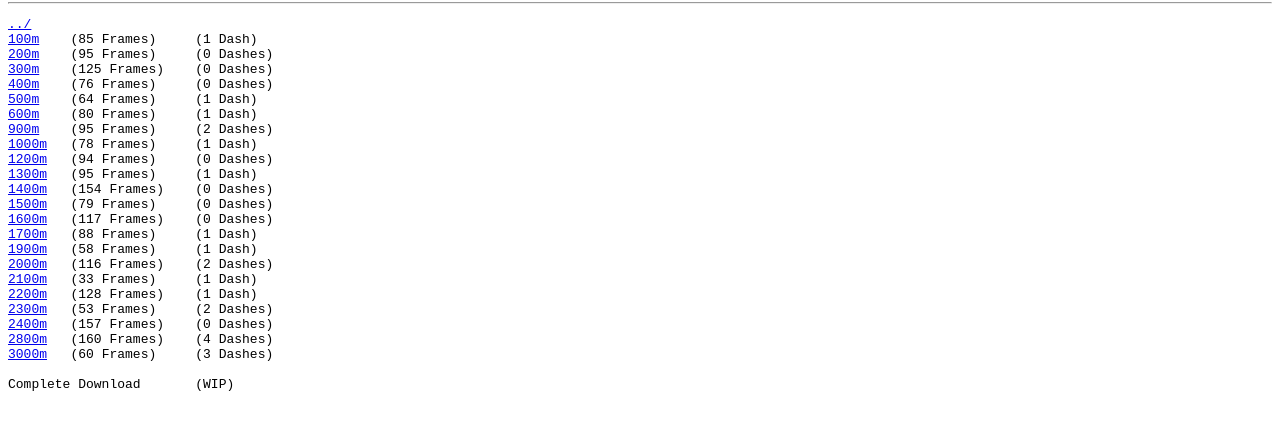
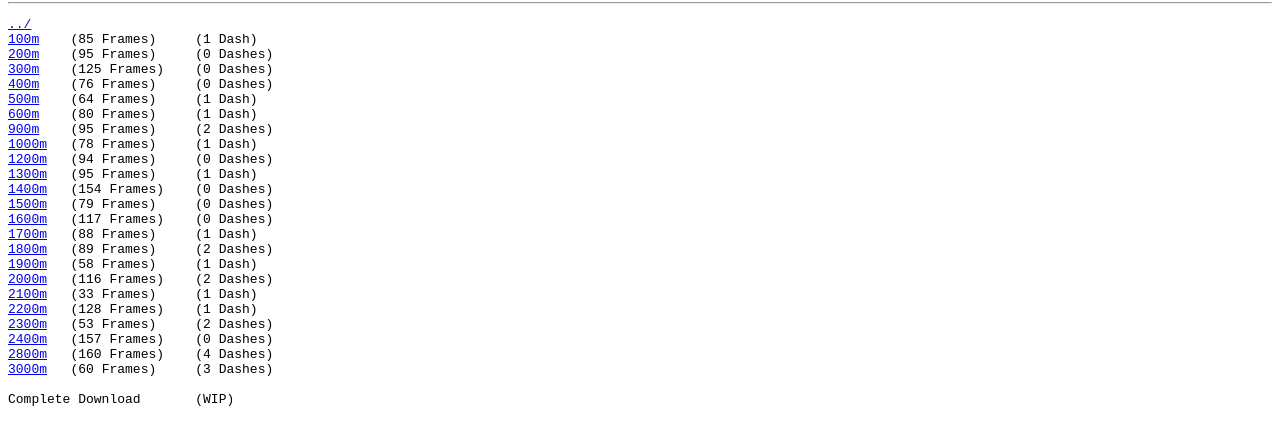
Before and after one commit to CelesteClassic/tasdatabase, a plain HTML site: page minDashes/mindashes.html in a window 1280 px wide. Shown: the part 78-522 px from the top of the page. Drawn offline with Linux system fonts and the light colour scheme.

Commit message:
Update mindashes.html

```diff
--- a/minDashes/mindashes.html
+++ b/minDashes/mindashes.html
@@ -22,6 +22,7 @@
 <a href="TAS15.tas" download>1500m</a>	(79 Frames)	(0 Dashes)
 <a href="TAS16.tas" download>1600m</a>	(117 Frames)	(0 Dashes)
 <a href="TAS17.tas" download>1700m</a>	(88 Frames)	(1 Dash)
+<a href="TAS18.tas" download>1800m</a>	(89 Frames)	(2 Dashes)
 <a href="TAS19.tas" download>1900m</a>	(58 Frames)	(1 Dash)
 <a href="TAS20.tas" download>2000m</a>	(116 Frames)	(2 Dashes)
 <a href="TAS21.tas" download>2100m</a>	(33 Frames)	(1 Dash)
```
